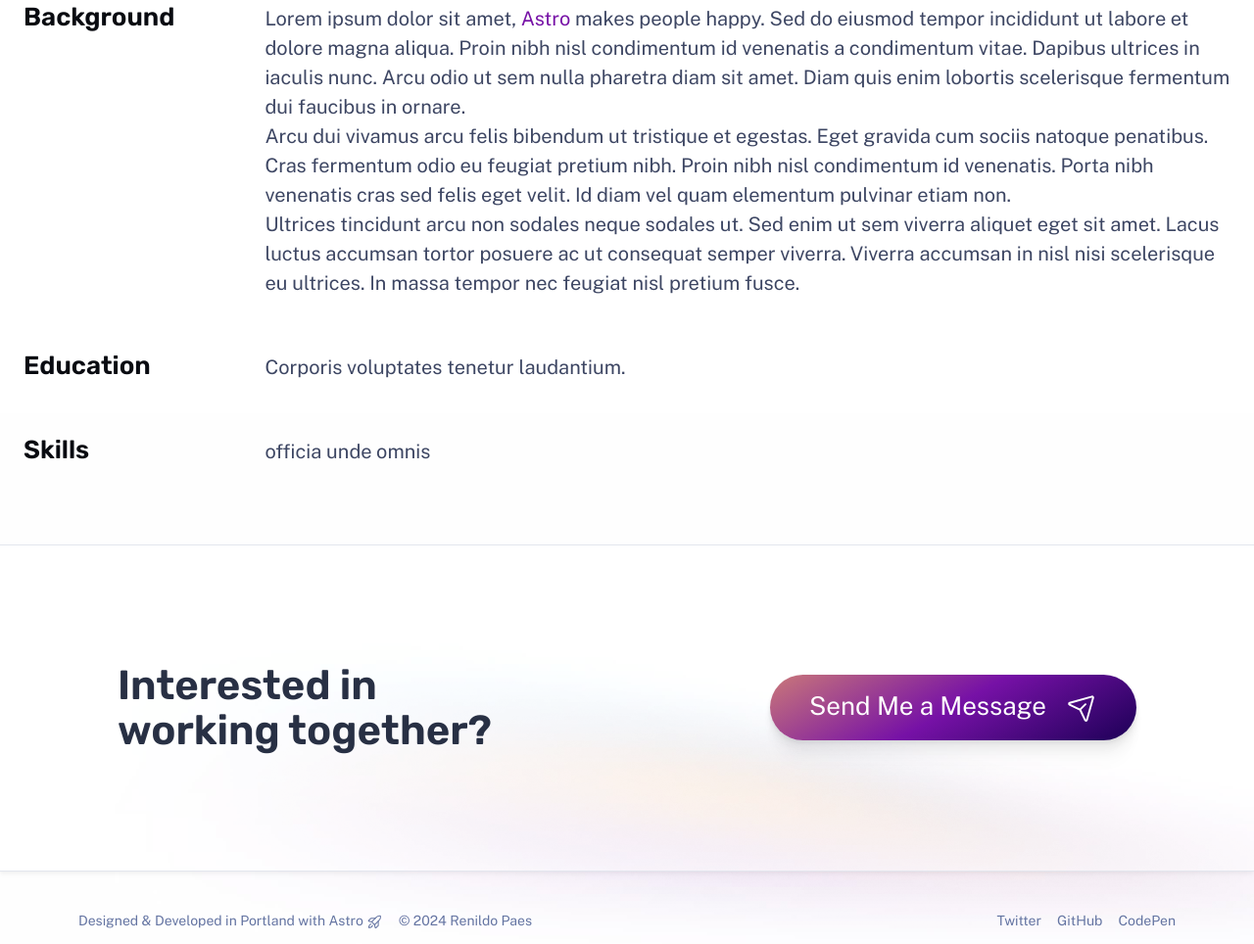
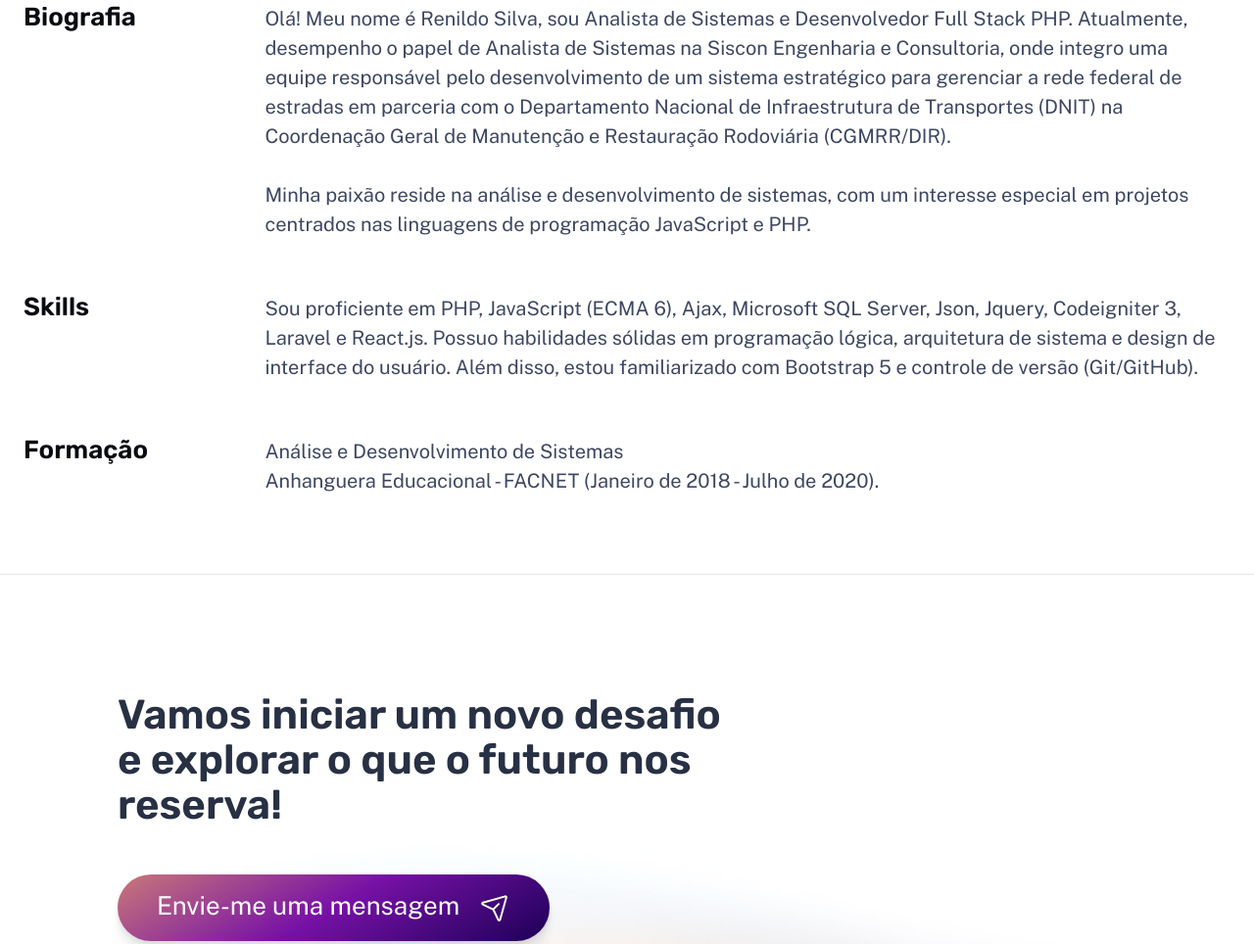
Before and after one commit to RenildoPaesJob/Meu-Portfolio, an Astro site: page /about in a window 1280 px wide. Shown: the part 858-1822 px from the top of the page at 98% size. Built offline with nearby package versions, Linux system fonts and the light colour scheme; Astro itself is replaced by a stand-in of ours.

Commit message:
info completed

```diff
--- a/src/components/ContactCTA.astro
+++ b/src/components/ContactCTA.astro
@@ -4,9 +4,9 @@ import Icon from './Icon.astro';
 ---
 
 <aside>
-	<h2>Interested in working together?</h2>
+	<h2>Vamos iniciar um novo desafio e explorar o que o futuro nos reserva!</h2>
 	<CallToAction href="mailto:renildopaeslandim@gmail.com">
-		Send Me a Message
+		Envie-me uma mensagem
 		<Icon icon="paper-plane-tilt" size="1.2em" />
 	</CallToAction>
 </aside>
@@ -27,7 +27,7 @@ import Icon from './Icon.astro';
 	h2 {
 		font-size: var(--text-xl);
 		text-align: center;
-		max-width: 15ch;
+		max-width: 60%;
 	}
 
 	@media (min-width: 50em) {
--- a/src/components/Footer.astro
+++ b/src/components/Footer.astro
@@ -12,9 +12,8 @@ const currentYear = new Date().getFullYear();
 		<p>&copy; {currentYear} Renildo Paes</p>
 	</div>
 	<p class="socials">
-		<a href="https://twitter.com/me"> Twitter</a>
-		<a href="https://github.com/me"> GitHub</a>
-		<a href="https://codepen.io/me"> CodePen</a>
+		<a href="https://www.linkedin.com/in/renildo-paes"> Linkedin</a>
+		<a href="https://github.com/RenildoPaesJob"> GitHub</a>
 	</p>
 </footer>
 <style>
--- a/src/components/Nav.astro
+++ b/src/components/Nav.astro
@@ -6,8 +6,8 @@ import type { iconPaths } from './IconPaths';
 /** Main menu items */
 const textLinks: { label: string; href: string }[] = [
 	{ label: 'Home', href: '/' },
-	{ label: 'Skils', href: '/work/' },
-	{ label: 'About', href: '/about/' },
+	// { label: 'Skils', href: '/work/' },
+	{ label: 'Sobre', href: '/about/' },
 ];
 
 /** Icon links to social media — edit these with links to your profiles! */
--- a/src/pages/about.astro
+++ b/src/pages/about.astro
@@ -15,44 +15,39 @@ import Hero from '../components/Hero.astro';
 				<img
 					width="1553"
 					height="873"
-					src="/assets/at-work.jpg"
-					alt="Renildo Paes at work with a colleague"
+					src="/assets/Streetfighter-V4.jpg"
+					alt="Renildo Paes"
 				/>
 			</Hero>
 
 			<section>
-				<h2 class="section-title">Background</h2>
+				<h2 class="section-title">Biografia</h2>
 				<div class="content">
 					<p>
-						Lorem ipsum dolor sit amet, <a href="https://astro.build/">Astro</a> makes people happy.
-						Sed do eiusmod tempor incididunt ut labore et dolore magna aliqua. Proin nibh nisl condimentum
-						id venenatis a condimentum vitae. Dapibus ultrices in iaculis nunc. Arcu odio ut sem nulla
-						pharetra diam sit amet. Diam quis enim lobortis scelerisque fermentum dui faucibus in ornare.
+						Olá! Meu nome é Renildo Silva, sou Analista de Sistemas e Desenvolvedor Full Stack PHP. Atualmente, desempenho o papel de Analista de Sistemas
+						na Siscon Engenharia e Consultoria, onde integro uma equipe responsável pelo desenvolvimento de um sistema estratégico
+						para gerenciar a rede federal de estradas em parceria com o Departamento Nacional de Infraestrutura de Transportes (DNIT)
+						na Coordenação Geral de Manutenção e Restauração Rodoviária (CGMRR/DIR).
+					</p><br>
+					<p>
+						Minha paixão reside na análise e desenvolvimento de sistemas, com um interesse especial em projetos centrados nas linguagens de programação JavaScript e PHP.
 					</p>
-					<p>
-						Arcu dui vivamus arcu felis bibendum ut tristique et egestas. Eget gravida cum sociis
-						natoque penatibus. Cras fermentum odio eu feugiat pretium nibh. Proin nibh nisl
-						condimentum id venenatis. Porta nibh venenatis cras sed felis eget velit. Id diam vel
-						quam elementum pulvinar etiam non.
-					</p>
-					<p>
-						Ultrices tincidunt arcu non sodales neque sodales ut. Sed enim ut sem viverra aliquet
-						eget sit amet. Lacus luctus accumsan tortor posuere ac ut consequat semper viverra.
-						Viverra accumsan in nisl nisi scelerisque eu ultrices. In massa tempor nec feugiat nisl
-						pretium fusce.
-					</p>
-				</div>
-			</section>
-			<section>
-				<h2 class="section-title">Education</h2>
-				<div class="content">
-					<p>Corporis voluptates tenetur laudantium.</p>
 				</div>
 			</section>
 			<section>
 				<h2 class="section-title">Skills</h2>
 				<div class="content">
-					<p>officia unde omnis</p>
+					<p>
+						Sou proficiente em PHP, JavaScript (ECMA 6), Ajax, Microsoft SQL Server, Json, Jquery, Codeigniter 3, Laravel e React.js.
+						Possuo habilidades sólidas em programação lógica, arquitetura de sistema e design de interface do usuário. Além disso,
+						estou familiarizado com Bootstrap 5 e controle de versão (Git/GitHub).
+					</p>
+				</div>
+			</section>
+			<section>
+				<h2 class="section-title">Formação</h2>
+				<div class="content">
+					<p>Análise e Desenvolvimento de Sistemas <br> Anhanguera Educacional - FACNET (Janeiro de 2018 - Julho de 2020).</p>
 				</div>
 			</section>
 		</main>
--- a/src/pages/index.astro
+++ b/src/pages/index.astro
@@ -54,13 +54,13 @@ const projects = (await getCollection('work'))
 		<main class="wrapper stack gap-20 lg:gap-48">
 			<section class="section with-background with-cta">
 				<header class="section-header stack gap-2 lg:gap-4">
-					<h3>Skils</h3>
+					<h3>Sobre</h3>
 					<p>Experiente e versátil, minhas habilidades tecnológicas impulsionam resultados excepcionais em qualquer desafio.</p>
 				</header>
 
 				<div class="cta">
-					<CallToAction href="/work/">
-						View All
+					<CallToAction href="/about/">
+						Sobre mim
 						<Icon icon="arrow-right" size="1.2em" />
 					</CallToAction>
 				</div>
```
Also changed, not shown: public/assets/Streetfighter-V4.jpg (added), 1 other file.
